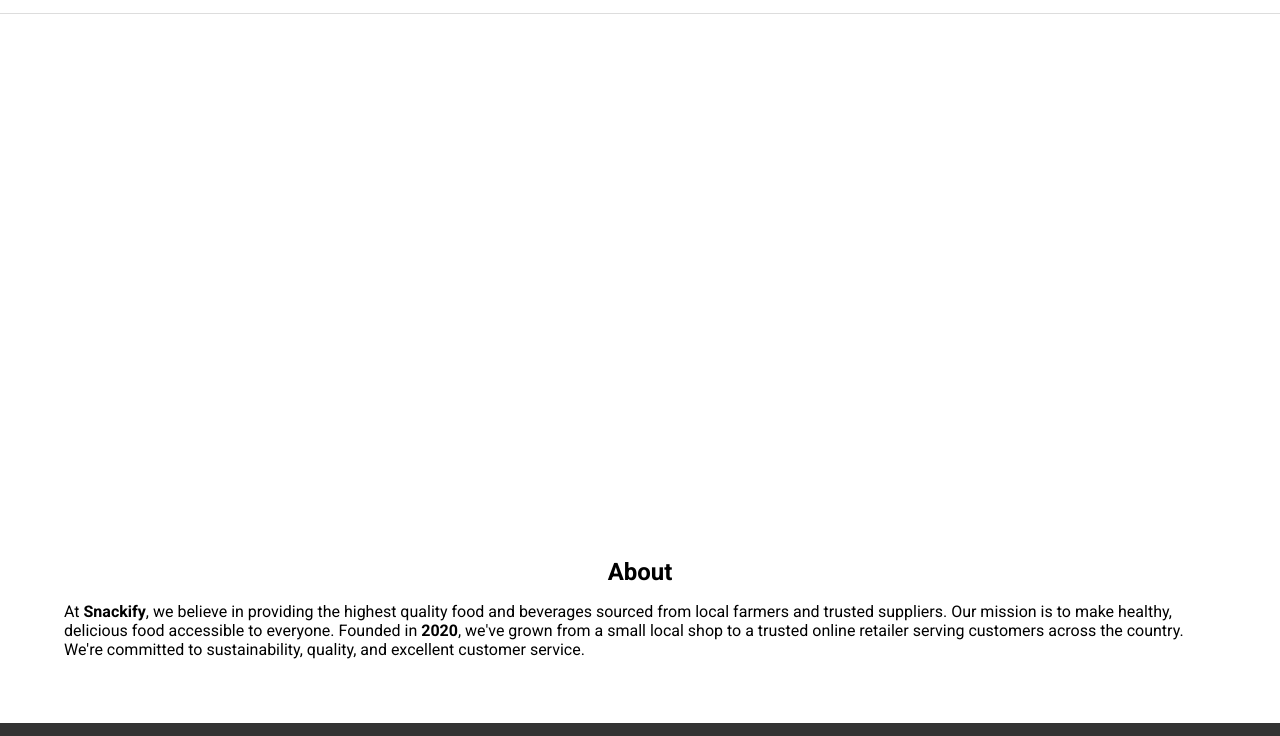
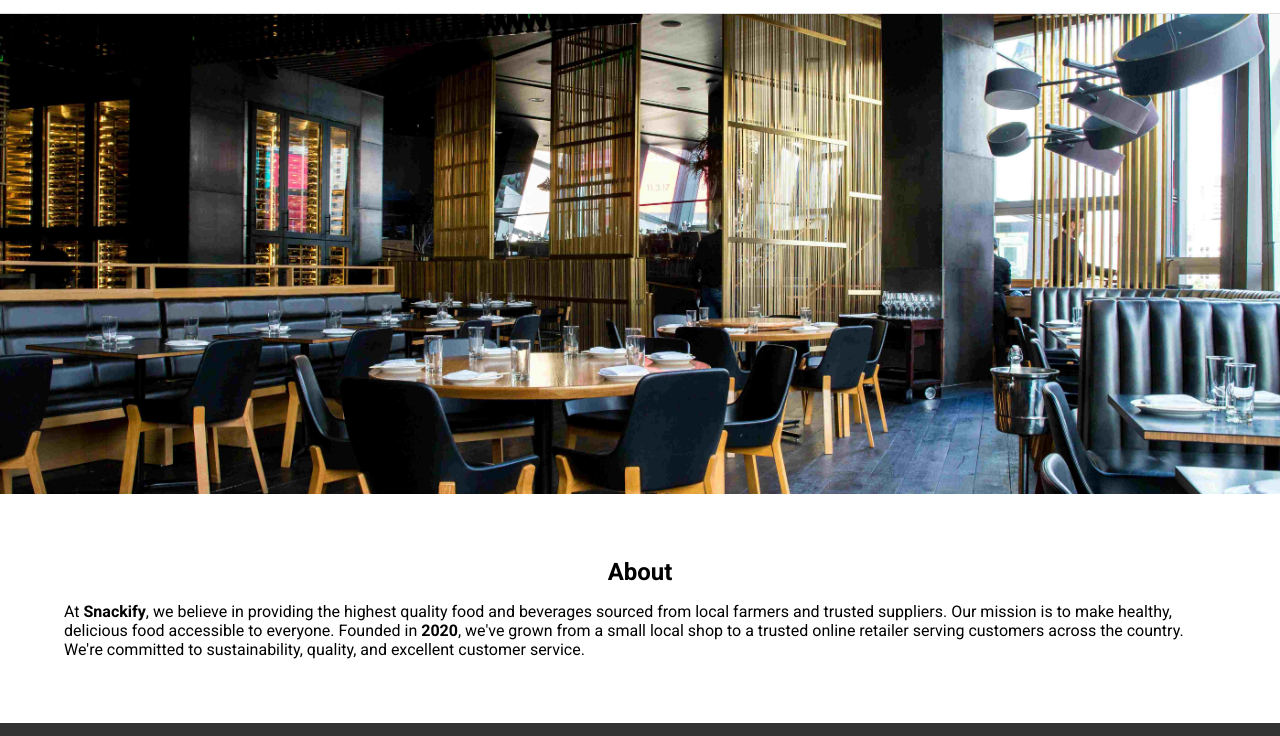
Before and after one commit to ziad-mohamed-dev/Snackify-Sprints-Project, a plain HTML site: page about.html in a window 1280 px wide. Shown: the part 57-793 px from the top of the page. Drawn offline with Linux system fonts and the light colour scheme; the site is published under a folder, as on GitHub Pages, so addresses that start at the root find nothing.

Commit message:
fix: update background image path for about section

```diff
--- a/css/style.css
+++ b/css/style.css
@@ -234,7 +234,7 @@ header > div.container .nav-cart nav ul li a.active::after {
 .about-img {
 	width: 100%;
 	height: 60dvh;
-	background-image: url("/assets/images/resturante.jpg");
+	background-image: url("../assets/images/resturante.jpg");
 	background-position: center;
 	background-size: cover;
 }
```
